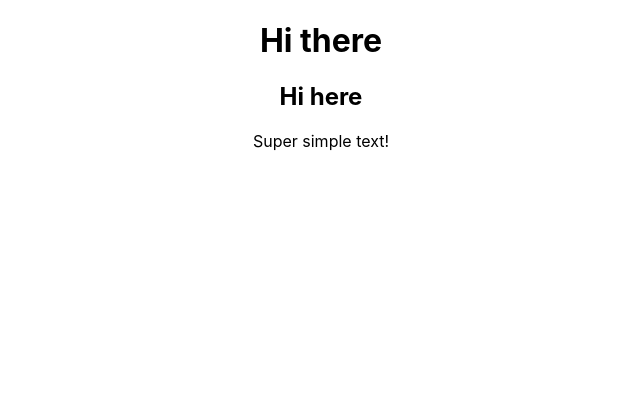
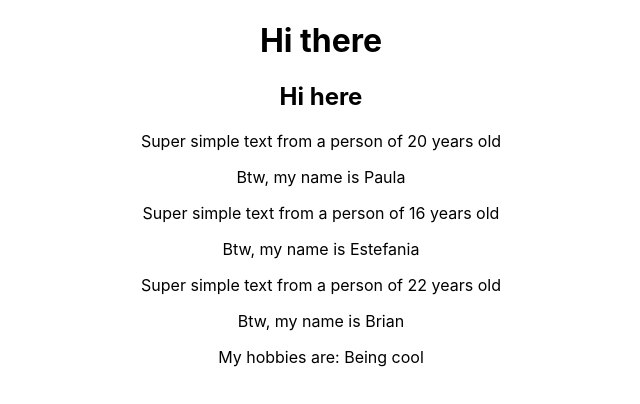
Before and after one commit to srLitem/simple-react-app, a React (Create React App) app: page / in a window 1280 px wide. Shown: the top 404 px of the page, without its empty margins (319-959 px from the left). Built offline with nearby package versions, Linux system fonts and the light colour scheme.

Commit message:
feat: Made the Person component dynamic

```diff
--- a/src/App.js
+++ b/src/App.js
@@ -8,7 +8,9 @@ function App() {
     <div className="App">
       <h1>Hi there</h1>
       <h2>Hi here</h2>
-      <Person/>
+      <Person name="Paula" age="20"/>
+      <Person name="Estefania" age="16"/>
+      <Person name="Brian" age="22">My hobbies are: Being cool</Person>
     </div>
   );
 }
--- a/src/Person/Person.js
+++ b/src/Person/Person.js
@@ -1,8 +1,12 @@
 import React from 'react';
 
-const person = () => {
+const person = (props) => {
     return (
-        <p>Super simple text!</p>
+        <div>
+            <p>Super simple text from a person of {props.age} years old</p>
+            <p>Btw, my name is {props.name}</p>
+            <p>{props.children}</p>
+        </div>
     )
 };
 
```
